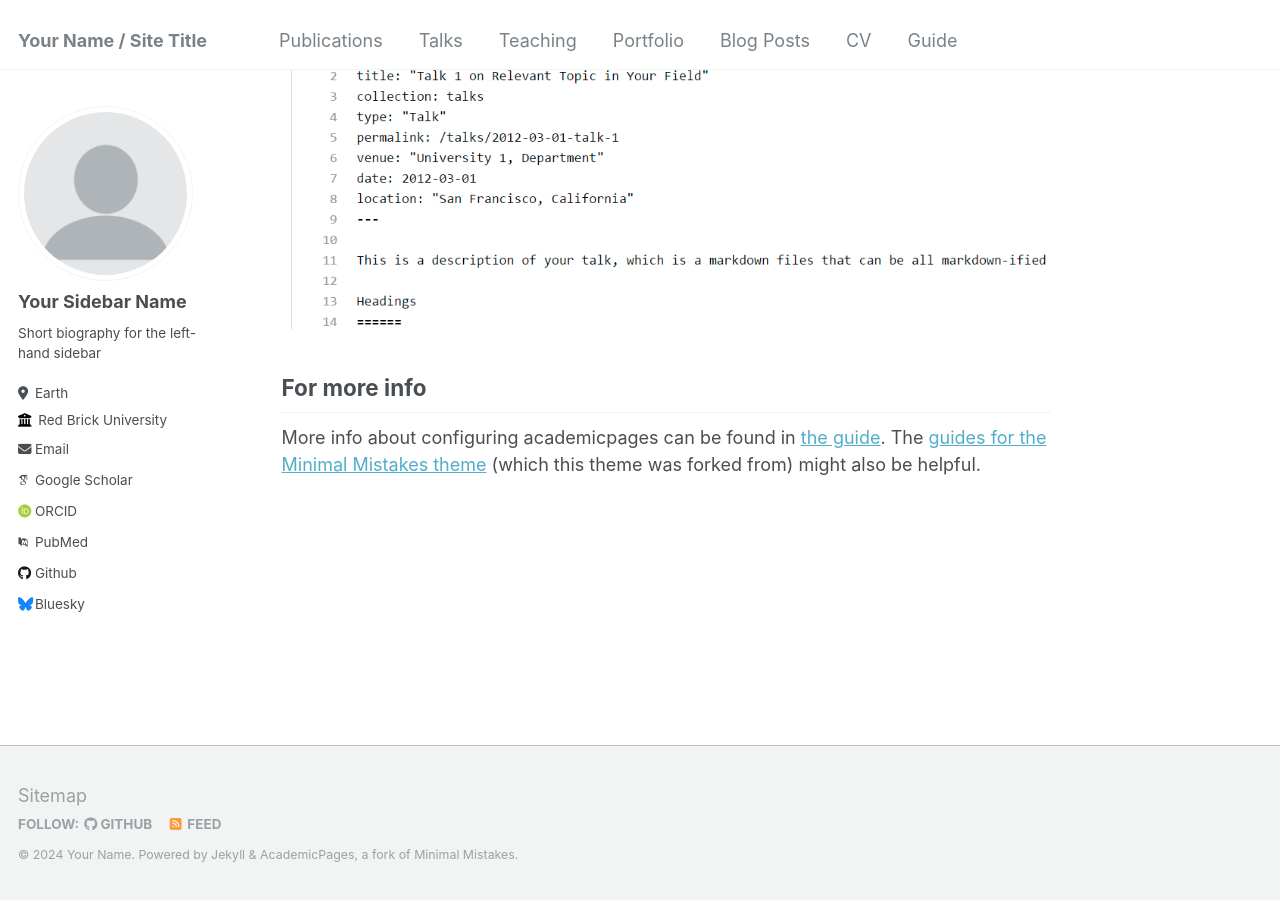
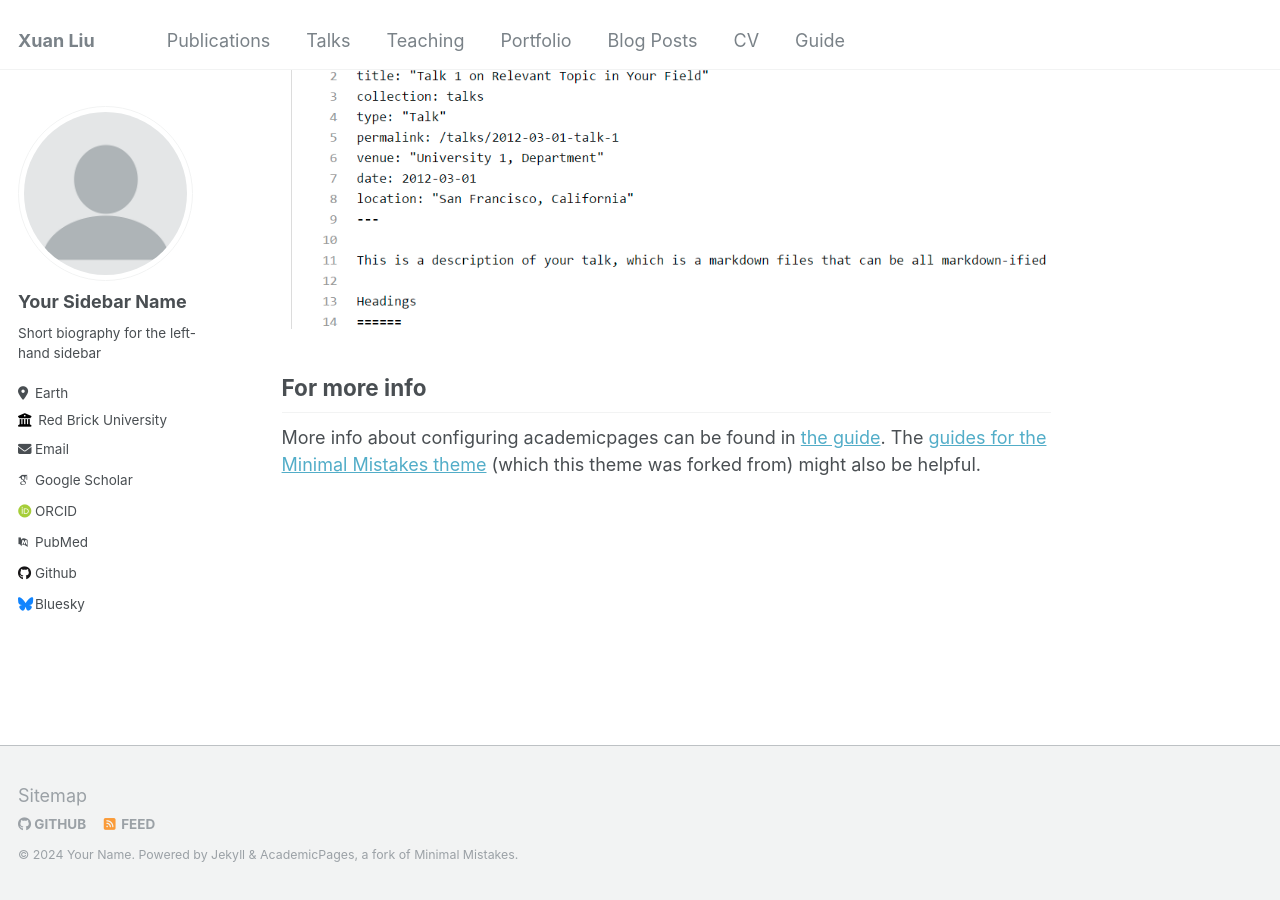
Before and after one commit to XuanL17/XuanL17.github.io, a Jekyll site: the page built from _pages/about.md, in a window 1280 px wide and 900 px high, scrolled down 2660 px. Built offline with Jekyll 4.4.1, drawn with Linux system fonts in a browser that asks for light colours; some web fonts are replaced.

Commit message:
Update _config.yml
test

```diff
--- a/_config.yml
+++ b/_config.yml
@@ -7,8 +7,8 @@
 # server process.
 
 # Basic Site Settings
-locale                   : "en-US"
-title                    : "Your Name / Site Title"
+locale                   : "Hong Kong|New York|Vancouver"
+title                    : "Xuan Liu"
 title_separator          : "-"
 name                     : &name "Your Name"
 description              : &description "personal description"
```
